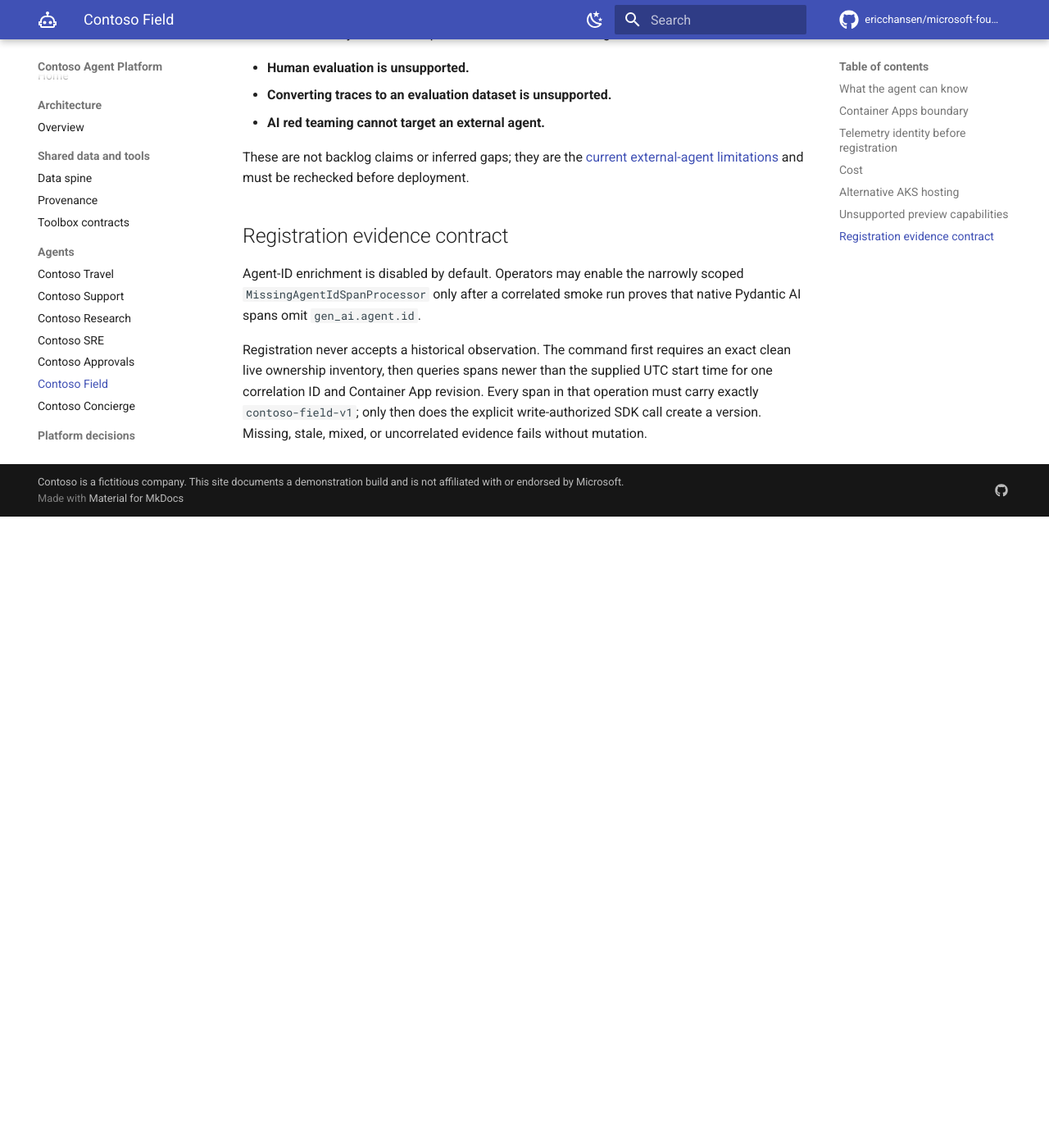
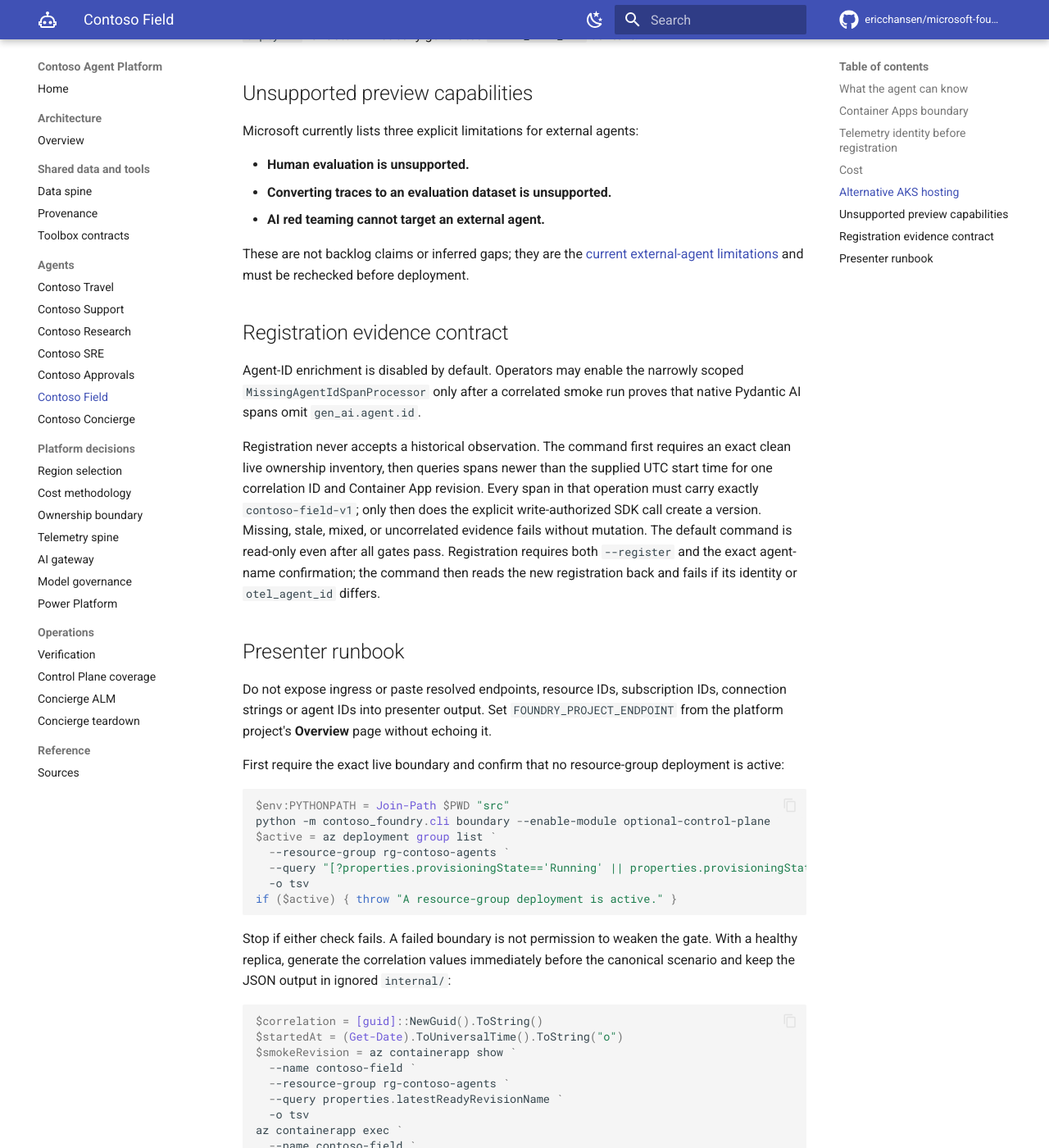
Before and after one commit to ericchansen/microsoft-foundry, an MkDocs documentation site: the page built from docs/agents/field.md, in a window 1280 px wide and 1400 px high, scrolled down 2441 px. Shown: the whole window at 82% size. Built offline with MkDocs 1.6.1 and Material for MkDocs 9.7.7, drawn with Linux system fonts in a browser that asks for light colours; comment, search, counter and statistics services are not loaded; before the commit the page ends 3071 px from its top, so only the background shows below that; some of the changed text lies outside the part shown.

Commit message:
fix: gate Field external-agent registration
Make telemetry verification read-only by default, require explicit registration confirmation, verify the exact created SDK version and identity on readback, and document a bounded internal scale-from-zero smoke workflow.

Co-authored-by: Copilot App <223556219+Copilot@users.noreply.github.com>

````diff
--- a/docs/agents/field.md
+++ b/docs/agents/field.md
@@ -72,7 +72,11 @@ Foundry matches an external registration to
 4. Record the smoke correlation ID, UTC start time and Container App revision.
 5. Query only the operation rooted at that correlated smoke span and require every
    observed Pydantic AI span to carry exactly `contoso-field-v1`.
-6. Create the external registration with `AIProjectClient(allow_preview=True)`.
+6. Run the registration command in its default verification-only mode.
+7. Create the external registration with `AIProjectClient(allow_preview=True)`
+   only after adding `--register --confirm-registration contoso-field`.
+8. Read the registration back through the SDK and require the name, agent ID,
+   version ID, version and OpenTelemetry ID to be present and exact.
 
 `MissingAgentIdSpanProcessor` is project glue, not a Pydantic AI feature. It
 touches only spans whose instrumentation scope is `pydantic-ai`, preserves an ID
@@ -126,4 +130,141 @@ an exact clean live ownership inventory, then queries spans newer than the
 supplied UTC start time for one correlation ID and Container App revision. Every
 span in that operation must carry exactly `contoso-field-v1`; only then does the
 explicit write-authorized SDK call create a version. Missing, stale, mixed, or
-uncorrelated evidence fails without mutation.
+uncorrelated evidence fails without mutation. The default command is read-only
+even after all gates pass. Registration requires both `--register` and the exact
+agent-name confirmation; the command then reads the new registration back and
+fails if its identity or `otel_agent_id` differs.
+
+## Presenter runbook
+
+Do not expose ingress or paste resolved endpoints, resource IDs, subscription
+IDs, connection strings or agent IDs into presenter output. Set
+`FOUNDRY_PROJECT_ENDPOINT` from the platform project's **Overview** page without
+echoing it.
+
+First require the exact live boundary and confirm that no resource-group
+deployment is active:
+
+```powershell
+$env:PYTHONPATH = Join-Path $PWD "src"
+python -m contoso_foundry.cli boundary --enable-module optional-control-plane
+$active = az deployment group list `
+  --resource-group rg-contoso-agents `
+  --query "[?properties.provisioningState=='Running' || properties.provisioningState=='Accepted'].name" `
+  -o tsv
+if ($active) { throw "A resource-group deployment is active." }
+```
+
+Stop if either check fails. A failed boundary is not permission to weaken the
+gate. With a healthy replica, generate the correlation values immediately before
+the canonical scenario and keep the JSON output in ignored `internal/`:
+
+```powershell
+$correlation = [guid]::NewGuid().ToString()
+$startedAt = (Get-Date).ToUniversalTime().ToString("o")
+$smokeRevision = az containerapp show `
+  --name contoso-field `
+  --resource-group rg-contoso-agents `
+  --query properties.latestReadyRevisionName `
+  -o tsv
+az containerapp exec `
+  --name contoso-field `
+  --resource-group rg-contoso-agents `
+  --revision $smokeRevision `
+  --command "python -m contoso_foundry.field.smoke --correlation-id $correlation" `
+  | Set-Content -Encoding utf8 internal\field-smoke.json
+```
+
+An internal app at zero replicas has no exec target. Only after the live boundary
+passes, use this bounded alternative. It captures the new revision created by
+the scale change, restores the exact prior minimum in a `finally` block, and
+waits for scale-to-zero:
+
+```powershell
+$previousMin = [int](az containerapp show `
+  --name contoso-field `
+  --resource-group rg-contoso-agents `
+  --query properties.template.scale.minReplicas `
+  -o tsv)
+$previousRevision = az containerapp show `
+  --name contoso-field `
+  --resource-group rg-contoso-agents `
+  --query properties.latestReadyRevisionName `
+  -o tsv
+if ($previousMin -ne 0) { throw "Expected the recorded minimum to be zero." }
+try {
+  az containerapp update `
+    --name contoso-field `
+    --resource-group rg-contoso-agents `
+    --min-replicas 1 | Out-Null
+  $readyDeadline = (Get-Date).AddMinutes(10)
+  do {
+    Start-Sleep -Seconds 5
+    $smokeRevision = az containerapp show `
+      --name contoso-field `
+      --resource-group rg-contoso-agents `
+      --query properties.latestReadyRevisionName `
+      -o tsv
+  } while (
+    (-not $smokeRevision -or $smokeRevision -eq $previousRevision) `
+      -and (Get-Date) -lt $readyDeadline
+  )
+  if (-not $smokeRevision -or $smokeRevision -eq $previousRevision) {
+    throw "The temporary revision did not become ready."
+  }
+
+  $correlation = [guid]::NewGuid().ToString()
+  $startedAt = (Get-Date).ToUniversalTime().ToString("o")
+  az containerapp exec `
+    --name contoso-field `
+    --resource-group rg-contoso-agents `
+    --revision $smokeRevision `
+    --command "python -m contoso_foundry.field.smoke --correlation-id $correlation" `
+    | Set-Content -Encoding utf8 internal\field-smoke.json
+}
+finally {
+  az containerapp update `
+    --name contoso-field `
+    --resource-group rg-contoso-agents `
+    --min-replicas $previousMin | Out-Null
+}
+
+$deadline = (Get-Date).AddMinutes(10)
+do {
+  Start-Sleep -Seconds 10
+  $replicaCount = @(
+    az containerapp replica list `
+      --name contoso-field `
+      --resource-group rg-contoso-agents `
+      -o json | ConvertFrom-Json
+  ).Count
+} while ($replicaCount -ne 0 -and (Get-Date) -lt $deadline)
+if ($replicaCount -ne 0) { throw "contoso-field did not scale back to zero." }
+```
+
+Public ingress is never an alternative.
+
+Verify fresh telemetry without registering:
+
+```powershell
+python -m contoso_foundry.field.register `
+  --project-endpoint $env:FOUNDRY_PROJECT_ENDPOINT `
+  --confirm-resource-group rg-contoso-agents `
+  --enable-module optional-control-plane `
+  --smoke-correlation-id $correlation `
+  --smoke-started-at $startedAt `
+  --container-app-revision $smokeRevision
+```
+
+The safe success shape reports a nonzero live span count, the exact
+`gen_ai.agent.id=contoso-field-v1`, and `registration not requested`. Only after
+reviewing that result, repeat the command with:
+
+```text
+--register --confirm-registration contoso-field
+```
+
+The registration success shape includes the read-back version but omits Azure
+resource and version IDs from console output. In the Foundry portal, open the
+platform project, select **Agents**, select **contoso-field**, then select
+**Traces**. Filter by the fresh smoke time and confirm the matching trace.
````
Also changed, not shown: 2 other files.
